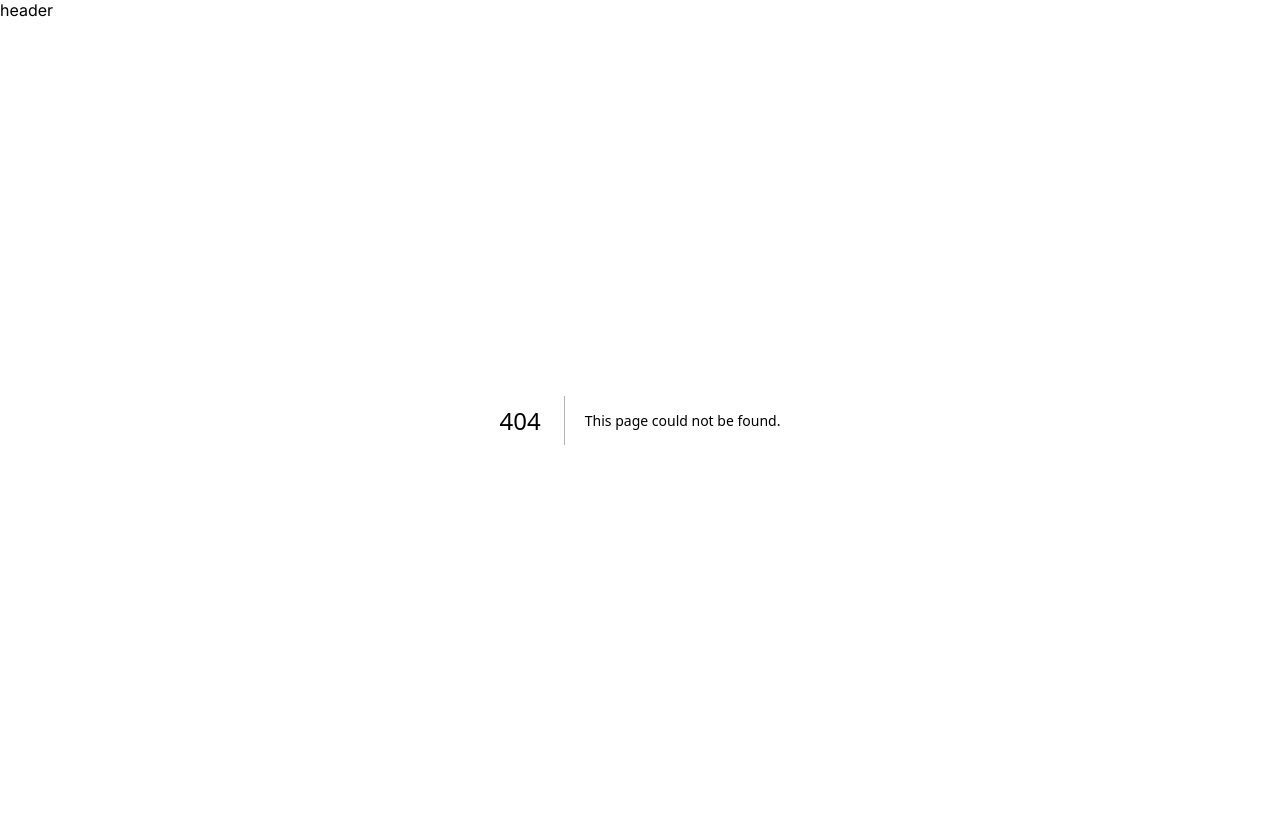
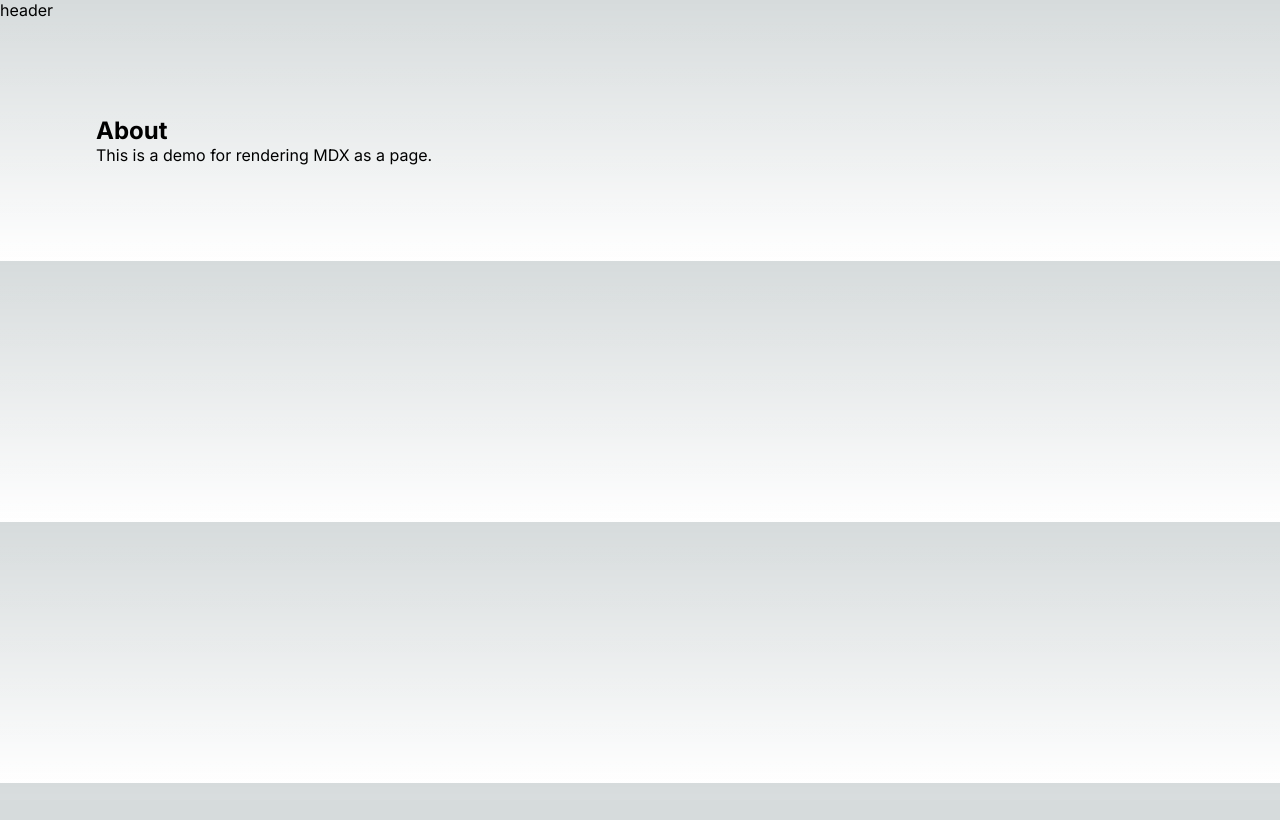
Before and after one commit to sushidesu/next-app-router-with-mdx-page, a Next.js app: page /about in a window 1280 px wide. Before the commit this address had no page. Built offline with nearby package versions, Linux system fonts and the light colour scheme.

Commit message:
use mdx as page

```diff
--- a/next.config.js
+++ b/next.config.js
@@ -2,6 +2,7 @@ const withMDX = require("@next/mdx")()
 
 /** @type {import('next').NextConfig} */
 const nextConfig = {
+  pageExtensions: ["tsx", "mdx"],
   experimental: {
     appDir: true,
   },
--- /dev/null
+++ b/src/app/about/layout.module.css
@@ -0,0 +1,3 @@
+.main {
+  padding: 6rem;
+}
--- /dev/null
+++ b/src/app/about/layout.tsx
@@ -0,0 +1,5 @@
+import styles from "./layout.module.css"
+
+export default function Layout({ children }: { children: React.ReactNode }) {
+  return <main className={styles.main}>{children}</main>
+}
--- /dev/null
+++ b/src/app/about/page.mdx
@@ -0,0 +1,3 @@
+## About
+
+This is a demo for rendering MDX as a page.
```
